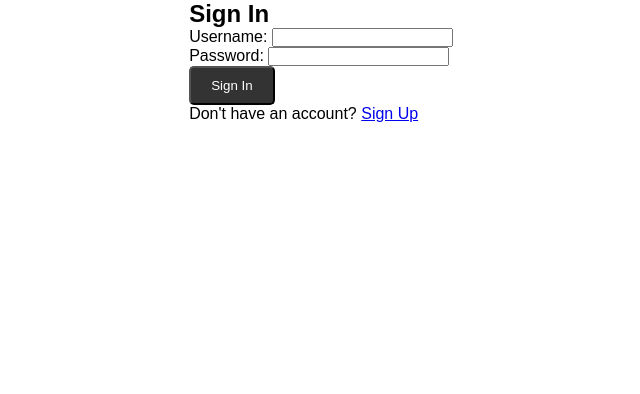
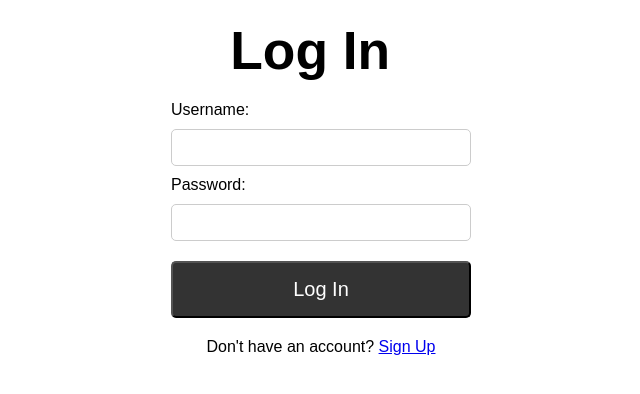
Before and after one commit to yigittuncer07/trade-forge, a Flask app: page /signin in a window 1280 px wide. Shown: the part 86-480 px from the top of the page, without its empty margins (319-959 px from the left). Run offline with Flask 3, Linux system fonts and the light colour scheme; some libraries are stand-ins or nearby versions.

Commit message:
sign in ne q log in oldu o bide log in in ekranını yaptım

```diff
--- a/app/templates/about.html
+++ b/app/templates/about.html
@@ -34,7 +34,7 @@
                 <h1>TradeForge</h1>
                 <ul>
                     <li><a href="/index">Home</a></li>
-                    <li><a href="/signin">Sign In</a></li>
+                    <li><a href="/signin">Log In</a></li>
                     <li><a href="/signup">Sign Up</a></li>
                     <li><a href="/about">About</a></li>
                 </ul>
--- a/app/templates/index.html
+++ b/app/templates/index.html
@@ -28,7 +28,7 @@
             <h1>TradeForge</h1>
             <ul>
                 <li><a href="/index">Home</a></li>
-                <li><a href="/signin">Sign In</a></li>
+                <li><a href="/signin">Log In</a></li>
                 <li><a href="/signup">Sign Up</a></li>
                 <li><a href="/about">About</a></li>
             </ul>
--- a/app/templates/market.html
+++ b/app/templates/market.html
@@ -43,7 +43,7 @@
 
 <header>
     <nav>
-        <div class="container">
+        <div class="container" style="margin-left: 0;">
             <h1>TradeForge</h1>
             <ul>
                 <li><a href="/main">Home</a></li>
--- a/app/templates/signin.html
+++ b/app/templates/signin.html
@@ -7,6 +7,10 @@
     <link rel="stylesheet" href="static/css/style.css">
     <link rel="icon" type="image/jpg" href="{{ url_for('static', filename='logo.jpg') }}">
     <style>
+        body {
+            background-color: #FFFFFF; /* Set the background color */
+
+        }
         header, footer {
             background-color: #40E0D0;
             color: white;
@@ -15,6 +19,37 @@
 
         h1 {
             margin-bottom: 20px;
+            padding: 0;
+        }
+        h2 {
+            margin-top: 20px;
+            font-size: 40pt;
+            margin-bottom: 20px;
+        }
+        .form-container {
+            text-align: center; /* Center-align the content */
+        }
+        .form-group label {
+            margin-top: 10px;
+            display: block;
+            margin-bottom: 10px; /* Add some spacing between labels */
+            width: 150px; /* Adjust the width as needed */
+        }
+
+        .form-group input {
+            width: 300px; /* Adjust the width of input fields */
+            padding: 10px; /* Add some padding for better appearance */
+            border: 1px solid #ccc; /* Optional: Add border for input fields */
+            border-radius: 5px; /* Optional: Add border-radius for input fields */
+        }
+
+        .btn {
+            margin-top: 20px; /* Add some margin to the button */
+            padding: 15px 30px; /* Increase padding */
+            font-size: 20px; /* Increase font size */
+            width: 300px;
+            margin-bottom: 20px;
+
         }
     </style>
 </head>
@@ -23,7 +58,7 @@
     <header>
         <nav>
             <div class="container" style="margin-left: 0;">
-                <h1>TradeForge</h1>
+                <h1>TradeForge </h1>
                 <ul>
                     <li><a href="/index">Home</a></li>
                     <li><a href="/signin">Sign In</a></li>
@@ -35,16 +70,17 @@
         </nav>
     </header>
 
-    {% with messages = get_flashed_messages()%}
-    {% if messages%}
-    {% for message in messages%}
+    {% with messages = get_flashed_messages() %}
+    {% if messages %}
+    {% for message in messages %}
     <p style="text-align: center;">{{message}}</p>
-    {%endfor%}
-    {%endif%}
-    {%endwith%}
+    {% endfor %}
+    {% endif %}
+    {% endwith %}
+
 
     <div class="container">
-        <h2>Sign In</h2>
+        <h2>    Log In</h2>
         <form action="/signin" method="post">
             <div class="form-group">
                 <label for="username">Username:</label>
@@ -54,9 +90,12 @@
                 <label for="password">Password:</label>
                 <input type="password" id="password" name="password" required>
             </div>
-            <button type="submit" class="btn">Sign In</button>
+            <button type="submit" class="btn">Log In </button>
         </form>
+        <div class="form-container">
         <p>Don't have an account? <a href="/signup">Sign Up</a></p>
+        </div>
     </div>
+
 </body>
 </html>
```
Also changed, not shown: app/templates/signup.html (+5 -5 lines).
